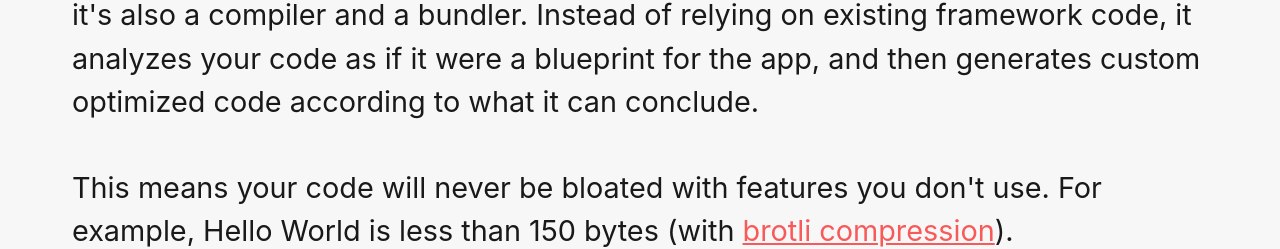
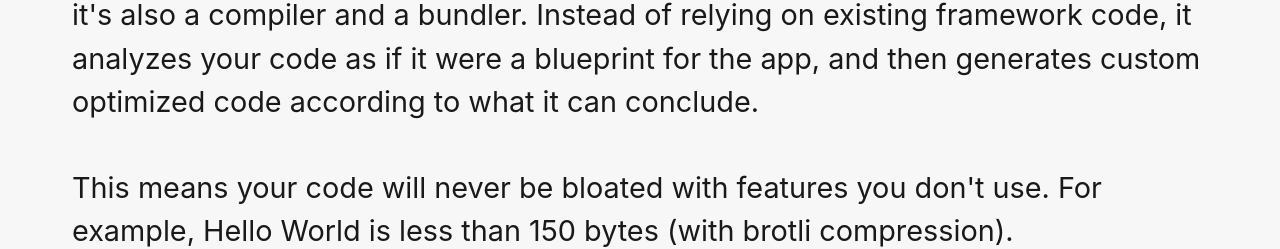
Before and after one commit to wane/site, a website: page src/index.html in a window 1280 px wide. Shown: the part 553-802 px from the top of the page. Drawn offline with Linux system fonts and the light colour scheme.

Commit message:
fix(index): remove previously added brotly link

```diff
--- a/src/index.html
+++ b/src/index.html
@@ -26,8 +26,8 @@
         custom optimized code according to what it can conclude.
     </p>
     <p>
-        This means your code will never be bloated with features you don't use. For example, Hello World is less than 150 bytes (with <a href="https://github.com/google/brotli" target="_blank">brotli
-        compression</a>).
+        This means your code will never be bloated with features you don't use. For example, Hello World is less than 150 bytes (with brotli
+        compression).
     </p>
     <p>
         The website, docs and Wane itself are still in an early alpha preview stage, so do not expect much yet.
```
